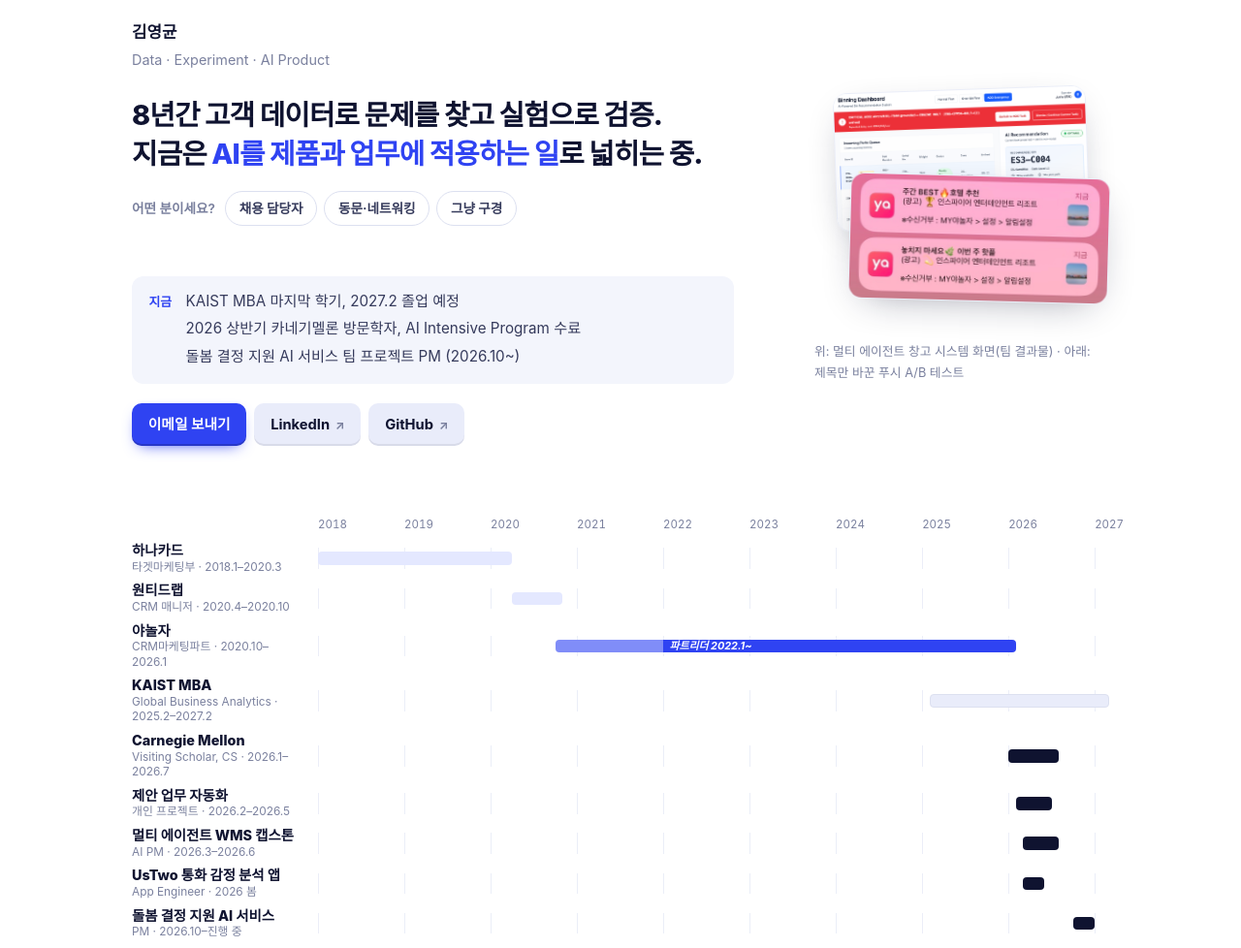
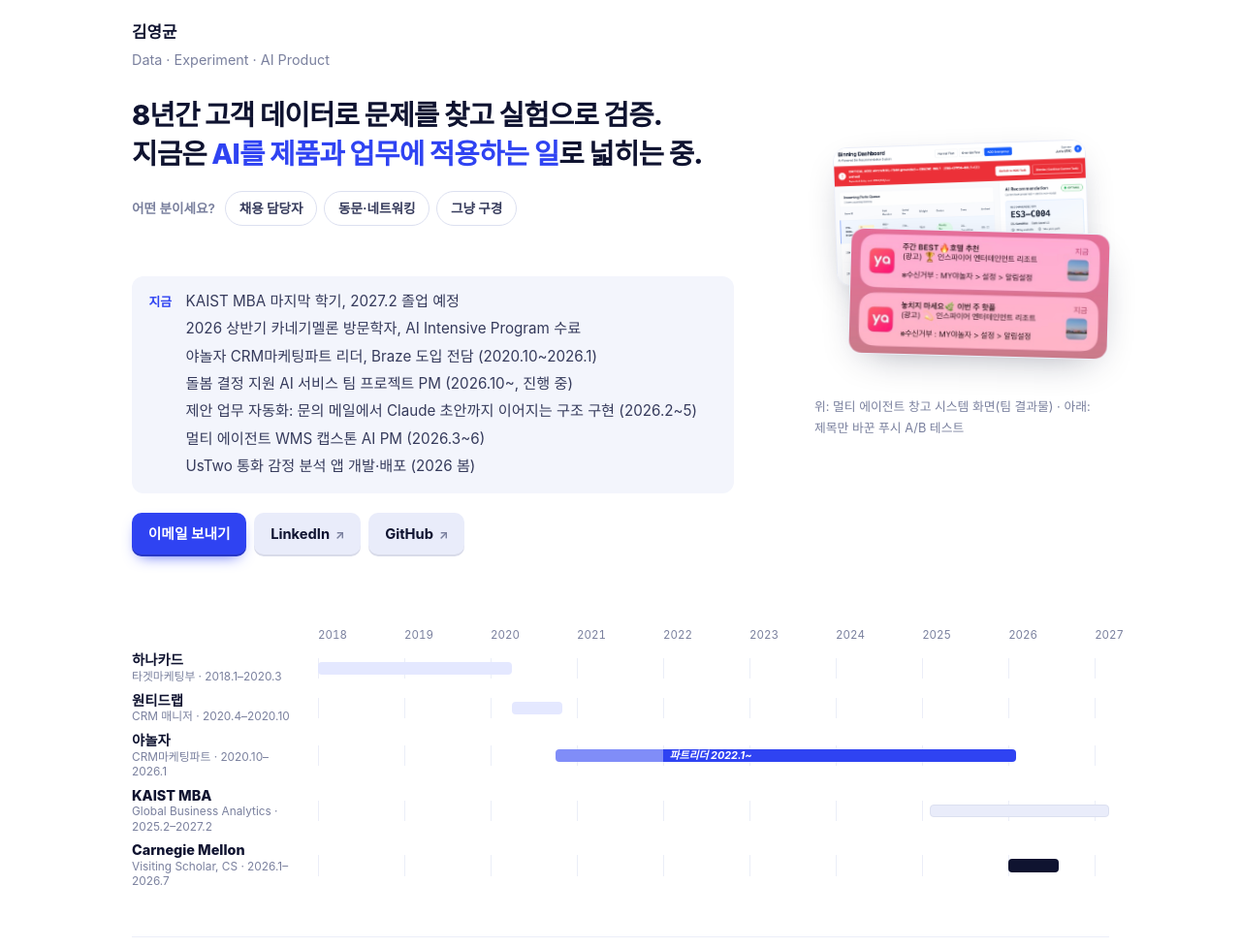
Before and after one commit to yeongkyunkr-dot/yeongkyunkr-dot.github.io, a plain HTML site: page index.html in a window 1280 px wide. Shown: the part 142-1120 px from the top of the page at 97% size. Drawn offline with Linux system fonts and the light colour scheme; a web font is replaced by a local one.

Commit message:
타임라인의 프로젝트 줄을 빼고 '지금' 칸에 직전 경력과 AI 프로젝트 정리
Co-Authored-By: Claude Fable 5.2 <noreply@anthropic.com>

```diff
--- a/index.html
+++ b/index.html
@@ -309,7 +309,7 @@ mark.todo { background: #FFE7A3; color: #5A4300; padding: 0 .3em; border-radius:
           <button type="button" data-seg="browse">그냥 구경</button>
           <p class="seg-note" aria-live="polite"></p>
         </div>
-        <div class="now"><b>지금</b><ul><li>KAIST MBA 마지막 학기, 2027.2 졸업 예정</li><li>2026 상반기 카네기멜론 방문학자, AI Intensive Program 수료</li><li>돌봄 결정 지원 AI 서비스 팀 프로젝트 PM (2026.10~)</li></ul></div>
+        <div class="now"><b>지금</b><ul><li>KAIST MBA 마지막 학기, 2027.2 졸업 예정</li><li>2026 상반기 카네기멜론 방문학자, AI Intensive Program 수료</li><li>야놀자 CRM마케팅파트 리더, Braze 도입 전담 (2020.10~2026.1)</li><li>돌봄 결정 지원 AI 서비스 팀 프로젝트 PM (2026.10~, 진행 중)</li><li>제안 업무 자동화: 문의 메일에서 Claude 초안까지 이어지는 구조 구현 (2026.2~5)</li><li>멀티 에이전트 WMS 캡스톤 AI PM (2026.3~6)</li><li>UsTwo 통화 감정 분석 앱 개발·배포 (2026 봄)</li></ul></div>
         <p class="links">
           <a class="btn pri" href="mailto:yeongkyun.kr@gmail.com">이메일 보내기</a>
           <a class="btn" href="https://linkedin.com/in/yeong-kyun-kim" target="_blank" rel="noopener noreferrer">LinkedIn <span class="ext" aria-hidden="true">↗</span></a>
@@ -331,10 +331,6 @@ mark.todo { background: #FFE7A3; color: #5A4300; padding: 0 .3em; border-radius:
         <div class="g-row"><div class="g-l"><b>야놀자</b><span>CRM마케팅파트 · 2020.10–2026.1</span></div><div class="g-t"><i class="g-b mid" style="grid-column:34/49" title="매니저 2020.10–2021.12"></i><i class="g-b full" style="grid-column:49/98" title="파트리더 2022.1–2026.1">파트리더 2022.1~</i></div></div>
         <div class="g-row"><div class="g-l"><b>KAIST MBA</b><span>Global Business Analytics · 2025.2–2027.2</span></div><div class="g-t"><i class="g-b edu" style="grid-column:86/111" title="KAIST MBA 2025.2–2027.2"></i></div></div>
         <div class="g-row"><div class="g-l"><b>Carnegie Mellon</b><span>Visiting Scholar, CS · 2026.1–2026.7</span></div><div class="g-t"><i class="g-b ink" style="grid-column:97/104" title="CMU 2026.1–2026.7"></i></div></div>
-        <div class="g-row g-sub"><div class="g-l"><b>제안 업무 자동화</b><span>개인 프로젝트 · 2026.2–2026.5</span></div><div class="g-t"><i class="g-b ink" style="grid-column:98/103" title="제안 업무 자동화 2026.2–2026.5"></i></div></div>
-        <div class="g-row g-sub"><div class="g-l"><b>멀티 에이전트 WMS 캡스톤</b><span>AI PM · 2026.3–2026.6</span></div><div class="g-t"><i class="g-b ink" style="grid-column:99/104" title="WMS 캡스톤 2026.3–2026.6"></i></div></div>
-        <div class="g-row g-sub"><div class="g-l"><b>UsTwo 통화 감정 분석 앱</b><span>App Engineer · 2026 봄</span></div><div class="g-t"><i class="g-b ink" style="grid-column:99/102" title="UsTwo 2026 봄"></i></div></div>
-        <div class="g-row g-sub"><div class="g-l"><b>돌봄 결정 지원 AI 서비스</b><span>PM · 2026.10–진행 중</span></div><div class="g-t"><i class="g-b ink" style="grid-column:106/109" title="돌봄 결정 지원 AI 서비스 2026.10–진행 중"></i></div></div>
       </div>
     </section>
 
```
